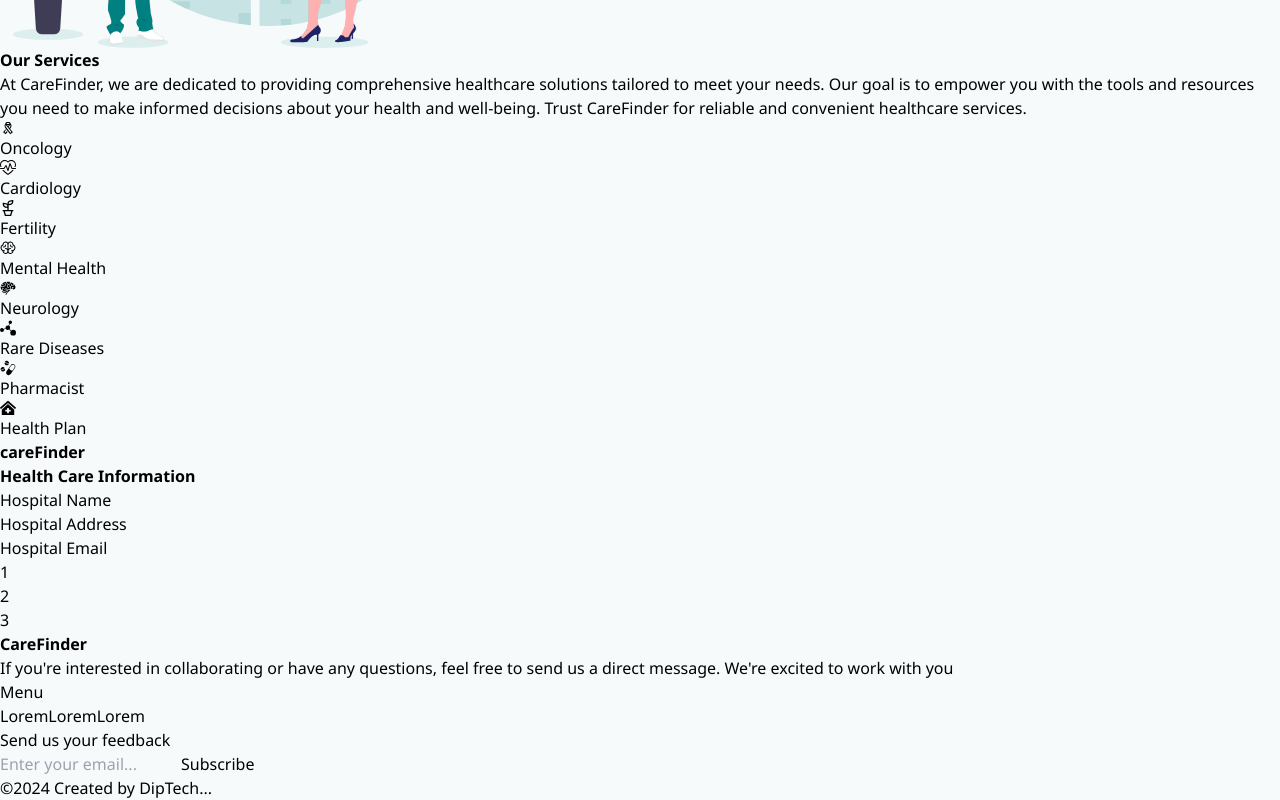
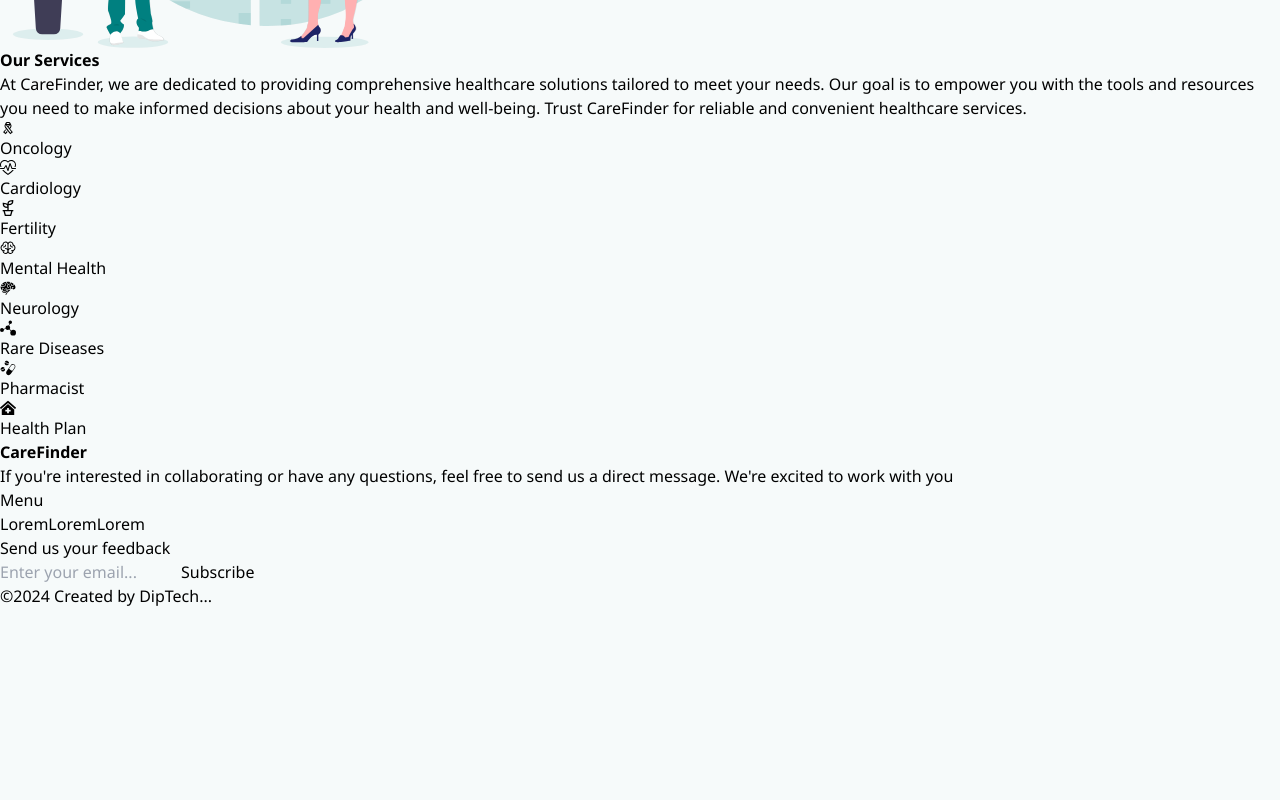
Before and after one commit to Diptech-hub/careFinder, a React (Vite) app: page / in a window 1280 px wide. Shown: the part 571-1371 px from the top of the page. After the commit the page ends 1179 px from the top, so only its background shows below. Built offline with nearby package versions, Linux system fonts and the light colour scheme.

Commit message:
firestore initiated

```diff
--- a/src/components/addHospital.tsx
+++ b/src/components/addHospital.tsx
@@ -1,10 +1,13 @@
-import { useState } from "react";
+import React, { useState } from "react";
 import Telephone from "../utils/phoneNumber";
 import Country from "../utils/region";
 import MarkdownEditor from "../utils/markdown";
 import ImageUploader from "./image";
 import HealthCareSelect from "./healthCareSelect";
 import Pagination from "./pagination";
+// import firebase from "firebase/compat/app";
+import "firebase/firestore";
+import firebase from "firebase/compat/app";
 
 interface hospitalData {
   name: string;
@@ -23,14 +26,28 @@
     hospitalEmail: "",
   });
 
-    const handleSubmit = (e: React.FormEvent<HTMLFormElement>) => {
-      e.preventDefault();
-      console.log(formData);
-    };
+  const handleSubmit = async (e: React.FormEvent<HTMLFormElement>) => {
+    e.preventDefault();
+    // Store form data in Firestore
+    await storeFormData(formData);
+  };
+
+  const db = firebase.firestore();
+
+  const storeFormData = async (formData: hospitalData) => {
+    try {
+      await db.collection("formResponses").add(formData);
+      console.log("Form data stored successfully!");
+    } catch (error) {
+      console.error("Error storing form data:", error);
+    }
+  };
 
   const [currentPage, setCurrentPage] = useState(1);
 
-  const handleInputChange = (e: React.ChangeEvent<HTMLInputElement>) => {
+  const handleInputChange = (
+    e: React.ChangeEvent<HTMLInputElement | HTMLTextAreaElement>
+  ) => {
     const { name, value } = e.target;
     setFormData({ ...formData, [name]: value });
   };
--- a/src/components/home.tsx
+++ b/src/components/home.tsx
@@ -2,7 +2,6 @@
 import About from "./about"
 import Service from "./service"
 import Footer from "./footer"
-import HospitalList from "./addHospital"
 
 function Home() {
   return (
@@ -10,7 +9,6 @@
       <Header />
       <About />
       <Service />
-      <HospitalList />
       <Footer />
     </div>
   );
--- a/src/components/loginn.tsx
+++ b/src/components/loginn.tsx
@@ -46,7 +46,7 @@
         {/* {error && <p className="text-center text-red-500 mb-4">{error}</p>} */}
         <div className="mb-4">
           <input
-            type="text"
+            type="email"
             value={user.email}
             onChange={(e) =>
               setUser((state) => ({ ...state, email: e.target.value }))
--- a/src/utils/firebase.ts
+++ b/src/utils/firebase.ts
@@ -2,6 +2,9 @@
 import { initializeApp } from "firebase/app";
 import { getAnalytics } from "firebase/analytics";
 import { getAuth } from "firebase/auth";
+import 'firebase/firestore';
+import 'firebase/compat/firestore';
+import firebase from "firebase/compat/app";
 // TODO: Add SDKs for Firebase products that you want to use
 // https://firebase.google.com/docs/web/setup#available-libraries
 
@@ -20,5 +23,6 @@
 // Initialize Firebase
 const app = initializeApp(firebaseConfig);
 getAnalytics(app);
+firebase.initializeApp(firebaseConfig);
 // Initialize Firebase Authentication and get a reference to the service
 export const auth = getAuth(app);
```
